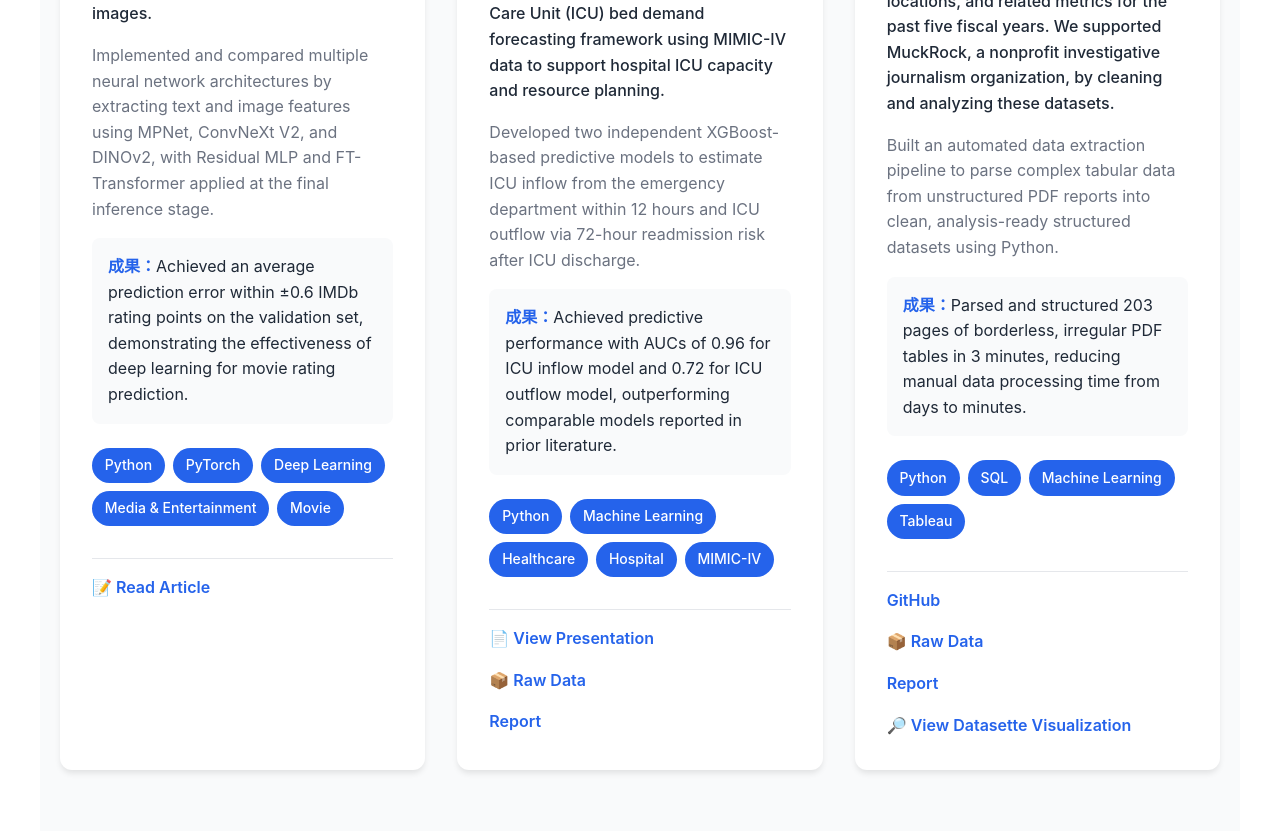
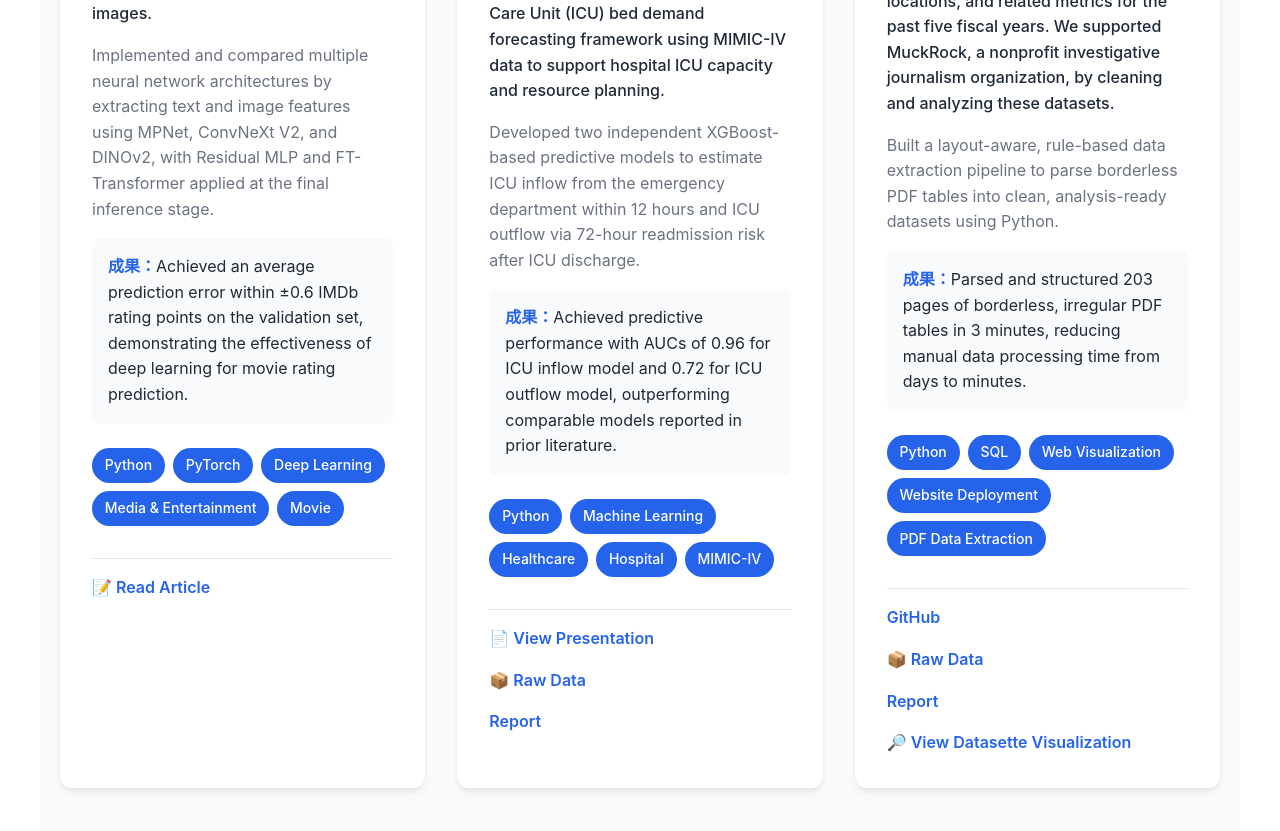
Before and after one commit to jhuangbp/portfolio_website, a React (Vite) app: page / in a window 1280 px wide. Shown: the part 2540-3371 px from the top of the page. Built offline with nearby package versions, Linux system fonts and the light colour scheme; no server answers.

Commit message:
Update Projects.jsx

```diff
--- a/src/components/Projects.jsx
+++ b/src/components/Projects.jsx
@@ -41,9 +41,9 @@ const Projects = () => {
       id: 3,
       name: 'U.S. Military Base Slot Machine Revenue Explorer',
       description: 'The U.S. military has publicly released data on internal slot machine revenue, locations, and related metrics for the past five fiscal years. We supported MuckRock, a nonprofit investigative journalism organization, by cleaning and analyzing these datasets.',
-      role: 'Built an automated data extraction pipeline to parse complex tabular data from unstructured PDF reports into clean, analysis-ready structured datasets using Python.',
+      role: 'Built a layout-aware, rule-based data extraction pipeline to parse borderless PDF tables into clean, analysis-ready datasets using Python.',
       impact: 'Parsed and structured 203 pages of borderless, irregular PDF tables in 3 minutes, reducing manual data processing time from days to minutes.',
-      tech: ['Python', 'SQL', 'Machine Learning', 'Tableau'],
+      tech: ['Python', 'SQL', 'Web Visualization', 'Website Deployment', 'PDF Data Extraction'],
       links: {
         datasette: 'https://ds-701-muckrock-data-liberation-project.onrender.com',
         github: 'https://github.com/BU-Spark/ds-muckrock-liberation',
```
